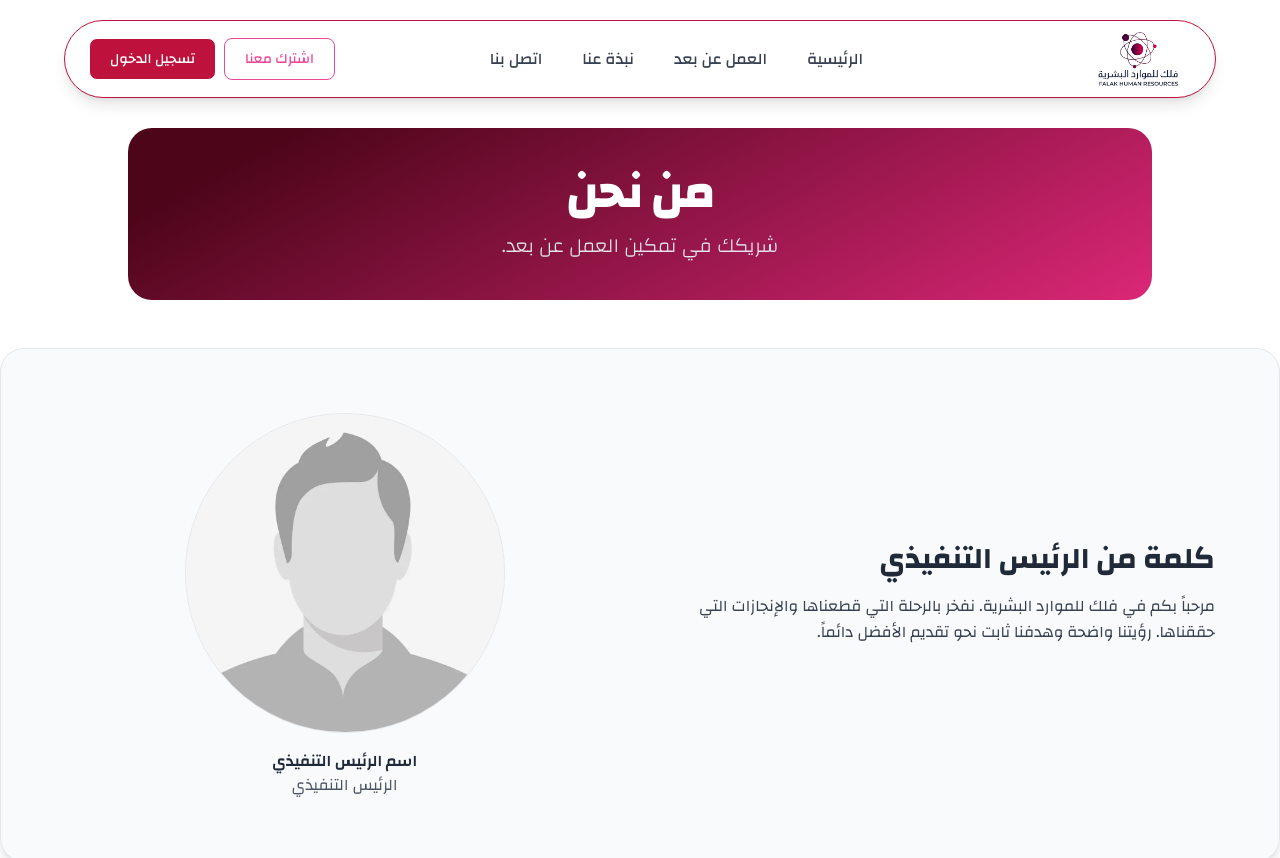
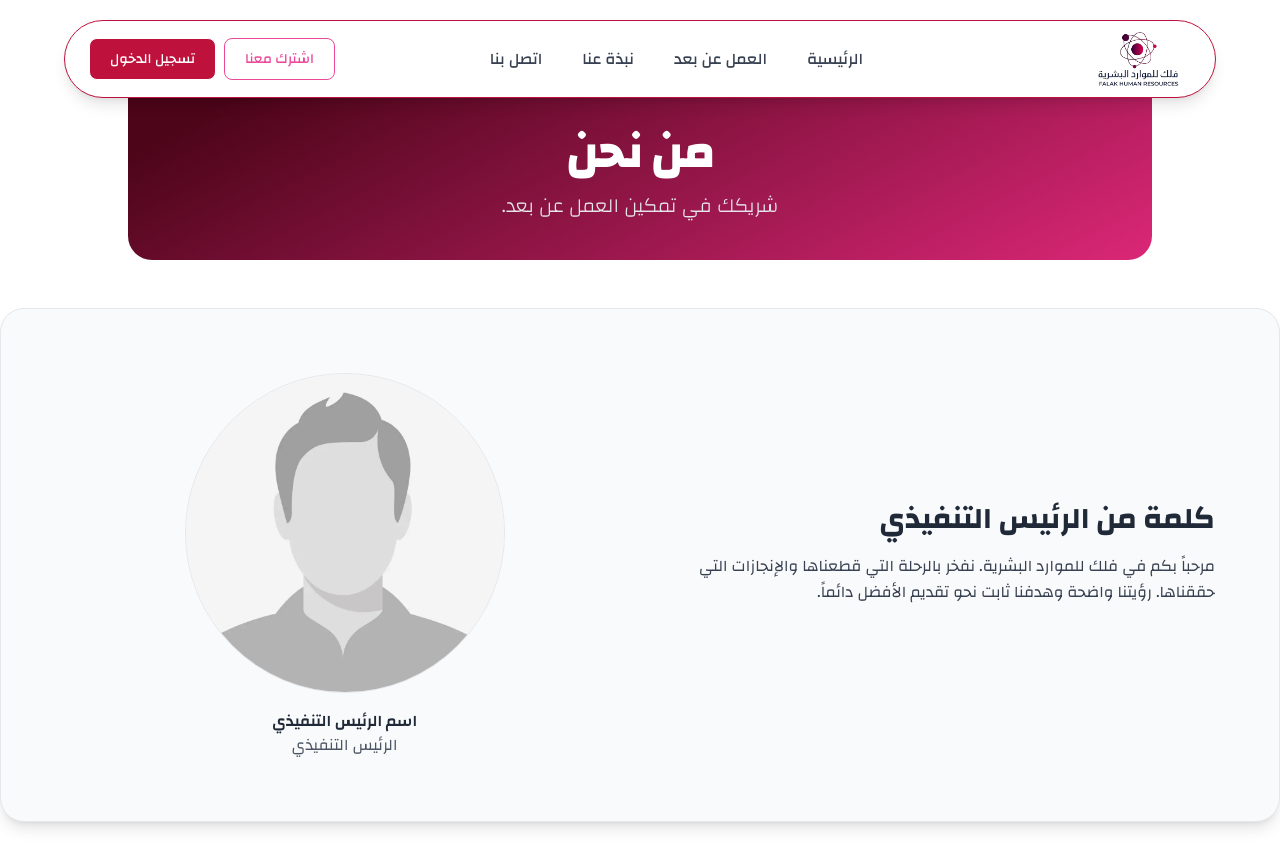
Before and after one commit to Abubakr-Alsheikh/falak-hr, a React (Vite) app: page /about-us in a window 1280 px wide. Shown: the top 858 px of the page. Built offline with nearby package versions, Linux system fonts and the light colour scheme.

Commit message:
Improving the section title of the pages

```diff
--- a/src/components/SectionTitle.tsx
+++ b/src/components/SectionTitle.tsx
@@ -14,7 +14,7 @@ const SectionTitle: React.FC<SectionTitleProps> = ({
   subtitle,
 }) => {
   const headerClasses = isHeader
-    ? "gradient-primary-color text-white rounded-3xl py-10 text-center max-w-screen-lg mb-12"
+    ? "gradient-primary-color text-white rounded-3xl py-10 text-center max-w-screen-lg pt-16 mb-12"
     : "mb-4 ";
   const titleClasses = isHeader
     ? "text-4xl font-extrabold tracking-tight dark:text-white md:text-4xl lg:text-5xl"
--- a/src/pages/AboutUs.tsx
+++ b/src/pages/AboutUs.tsx
@@ -5,7 +5,7 @@ import CeoMessage from "../components/about/CeoMessage";
 
 const AboutUs: React.FC = () => {
   return (
-    <div className="container mx-auto mt-32">
+    <div className="container mx-auto mt-16">
       <AboutUsTitle />
       <CeoMessage
         ceoName="اسم الرئيس التنفيذي"
--- a/src/pages/ContactUs.tsx
+++ b/src/pages/ContactUs.tsx
@@ -4,7 +4,7 @@ import ContactForm from '../components/contact/ContactForm';
 import MapSection from "../components/contact/MapSection";
 const ContactUs: React.FC = () => {
   return (
-    <div className="container mx-auto mt-32">
+    <div className="container mx-auto mt-16">
         <ContactUsTitle />
         <ContactForm />
         <MapSection />
--- a/src/pages/RemoteWork.tsx
+++ b/src/pages/RemoteWork.tsx
@@ -4,7 +4,7 @@ import RemoteFeaturesSection from '../components/remote/RemoteFeaturesSection';
 import RemoteWorkExplain from "../components/remote/RemoteWorkExplain";
 const RemoteWork: React.FC = () => {
     return (
-        <div className="container mx-auto mt-32">
+        <div className="container mx-auto mt-16">
             <RemoteWorkTitle />
             <RemoteFeaturesSection />
             <RemoteWorkExplain />
```
